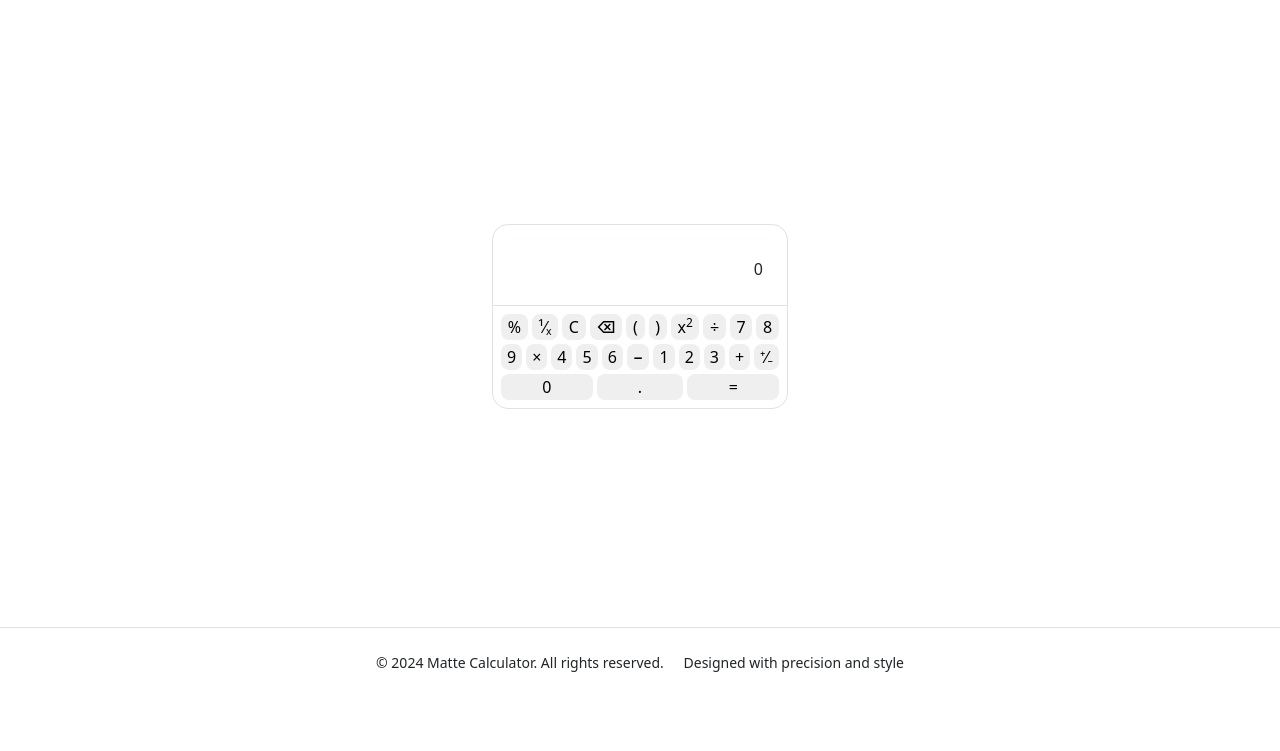
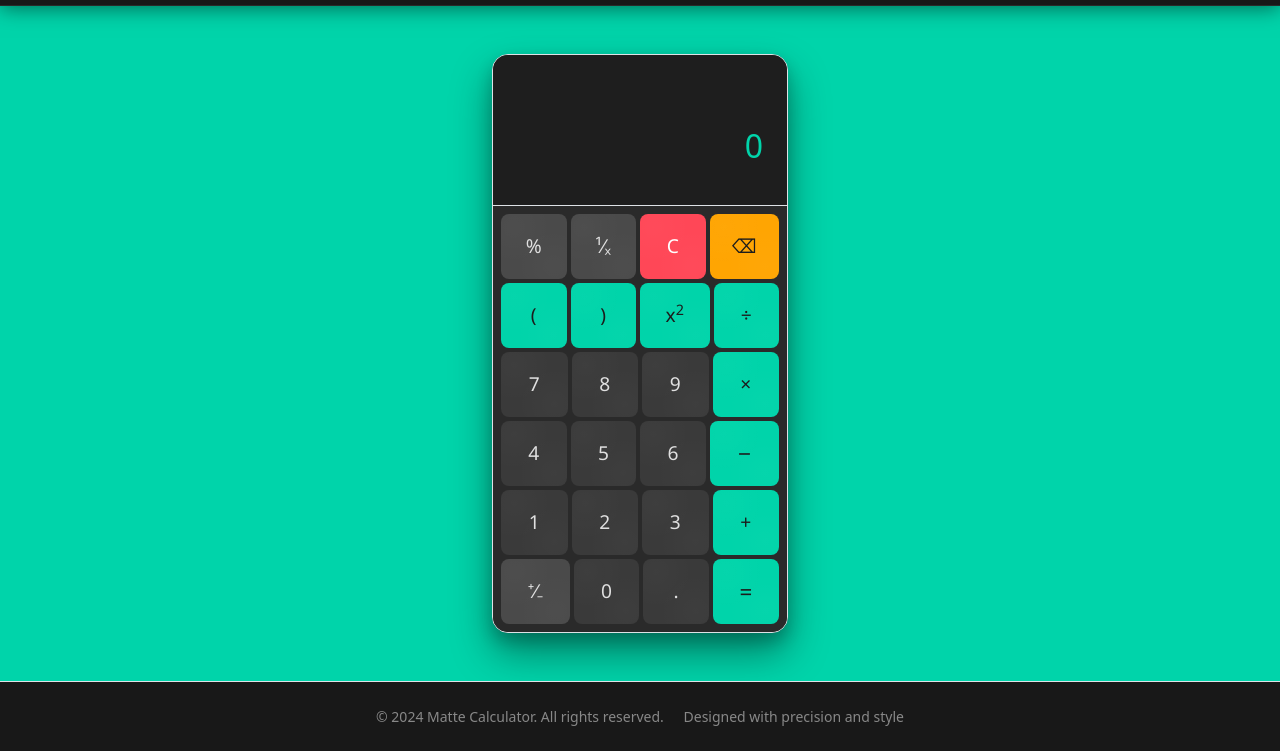
Before and after one commit to some1zealeous/Calculator, a plain HTML site: page index.html in a window 1280 px wide. Shown: the part 103-854 px from the top of the page. Before the commit the page ends 800 px from the top, so only its background shows below. Drawn offline with nearby package versions, Linux system fonts and the light colour scheme.

Commit message:
Update and rename test.html to index.html

```diff
--- a/test.html
+++ b/index.html
@@ -5,7 +5,7 @@
     <meta charset="UTF-8" />
     <meta name="viewport" content="width=device-width, initial-scale=1.0" />
     <title>Document</title>
-    <link rel="stylesheet" href="test.css">
+    <link rel="stylesheet" href="style.css">
     <link href="https://cdn.jsdelivr.net/npm/bootstrap@5.3.0/dist/css/bootstrap.min.css" rel="stylesheet" />
 </head>
 
```
